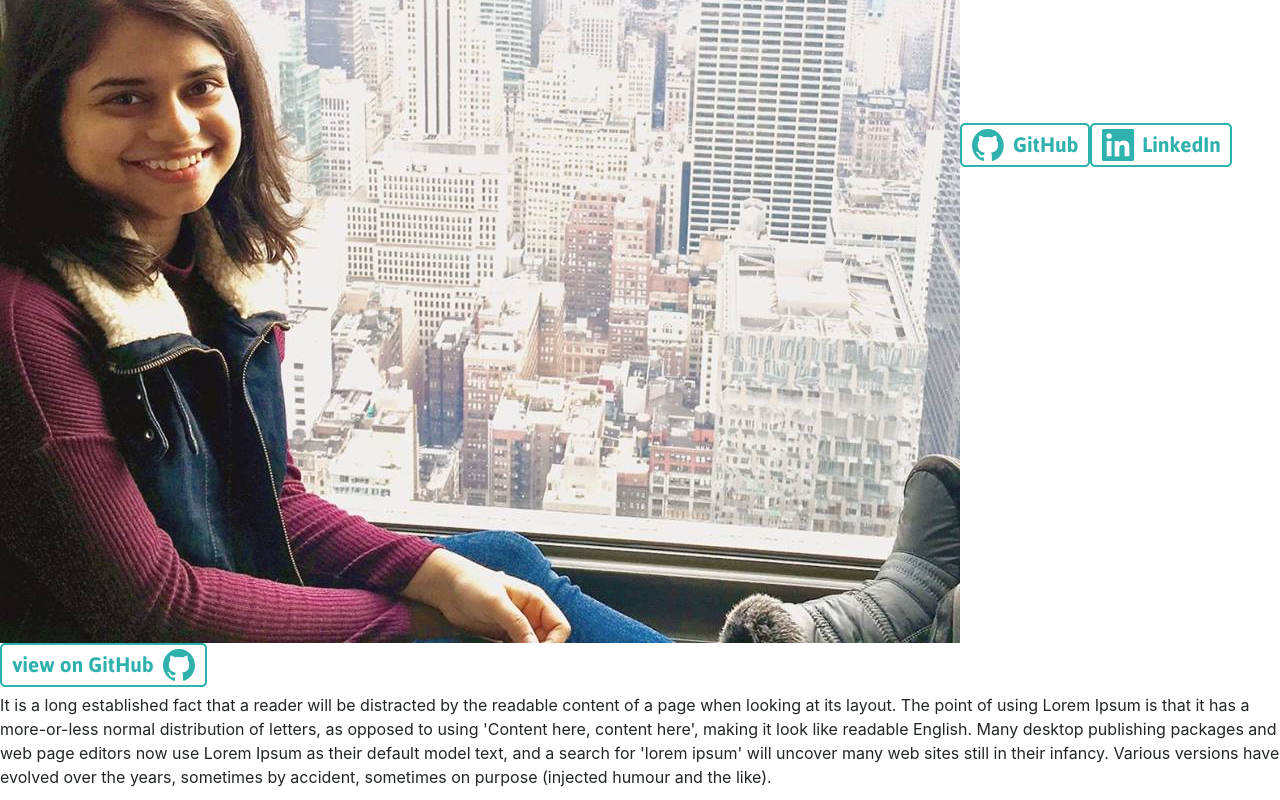
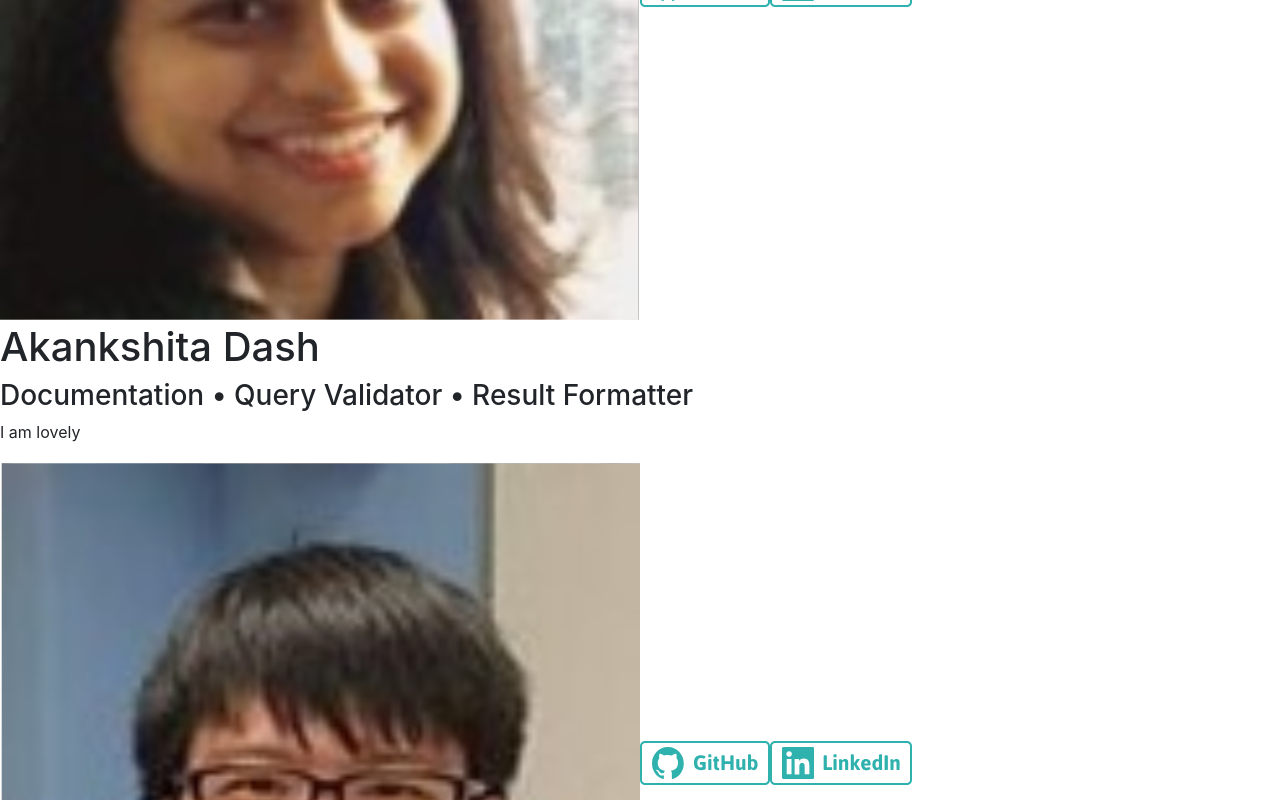
Before and after one commit to SpaXi-Team11/SpaXi, a React (Create React App) app: page /team in a window 1280 px wide. Shown: the part 1200-2000 px from the top of the page. Built offline with nearby package versions, Linux system fonts and the light colour scheme.

Commit message:
Update team profile

```diff
--- a/src/commons/components/buttons/LinkedInButton.js
+++ b/src/commons/components/buttons/LinkedInButton.js
@@ -9,6 +9,7 @@ export default class LinkedInButton extends Component {
 
   render() {
     return (
+      <a href={this.props.url} target="_blank">
         <svg width="142" height="44" viewBox="0 0 142 44" version="1.1" xmlns="http://www.w3.org/2000/svg" xmlnsXlink="http://www.w3.org/1999/xlink">
         <g id="linkedInButtonCanvas" transform="translate(-4031 -3766)">
           <g id="linkedInButton">
@@ -35,6 +36,7 @@ export default class LinkedInButton extends Component {
         <path id="linkedInButton_path3_fill" d="M 30.7857 0L 1.30363 0C 0.601674 0 0 0.6 0 1.3L 0 30.6C 0 31.4 0.601674 32 1.30363 32L 30.6854 32C 31.3874 32 31.989 31.4 31.989 30.7L 31.989 1.3C 32.0893 0.6 31.4876 0 30.7857 0ZM 9.52651 27.3L 4.71312 27.3L 4.71312 12L 9.52651 12L 9.52651 27.3ZM 7.11981 9.9C 5.61563 9.9 4.312 8.7 4.312 7.1C 4.312 5.6 5.51535 4.3 7.11981 4.3C 8.624 4.3 9.92763 5.5 9.92763 7.1C 9.92763 8.7 8.624 9.9 7.11981 9.9ZM 27.3762 27.3L 22.6631 27.3L 22.6631 19.9C 22.6631 18.1 22.6631 15.9 20.1561 15.9C 17.6491 15.9 17.3483 17.8 17.3483 19.8L 17.3483 27.4L 12.6352 27.4L 12.6352 12L 17.0474 12L 17.0474 14.1L 17.1477 14.1C 17.7494 12.9 19.3539 11.6 21.6603 11.6C 26.4737 11.6 27.3762 14.8 27.3762 18.9L 27.3762 27.3Z"/>
         </defs>
         </svg>
+      </a>
     );
   }
 }
--- a/src/scenes/team/DeveloperProfileSection.js
+++ b/src/scenes/team/DeveloperProfileSection.js
@@ -1,23 +1,22 @@
 import React, { Component } from 'react';
 
-import { DeveloperProfilePic } from 'commons/image_objects/DeveloperProfilePic';
 import GitHubButton from 'commons/components/buttons/GitHubButton';
 import LinkedInButton from 'commons/components/buttons/LinkedInButton';
-import ViewOnGitHubButton from 'commons/components/buttons/ViewOnGitHubButton';
 
 export default class DeveloperProfileSection extends Component {
-  // constructor(props) {
-  //   super(props);
-  // }
+  constructor(props) {
+    super(props);
+  }
 
   render() {
     return (
       <div>
-        <img src={DeveloperProfilePic.AKANKSHITA}/>
-        <GitHubButton url="https://www.google.com"/>
-        <LinkedInButton />
-        <ViewOnGitHubButton />
-        <p>It is a long established fact that a reader will be distracted by the readable content of a page when looking at its layout. The point of using Lorem Ipsum is that it has a more-or-less normal distribution of letters, as opposed to using 'Content here, content here', making it look like readable English. Many desktop publishing packages and web page editors now use Lorem Ipsum as their default model text, and a search for 'lorem ipsum' will uncover many web sites still in their infancy. Various versions have evolved over the years, sometimes by accident, sometimes on purpose (injected humour and the like).</p>
+        <img src={this.props.image} style={{height:'40em', width:'40em'}} />
+        { this.props.github && <GitHubButton url={this.props.github} /> }
+        { this.props.linkedin && <LinkedInButton url={this.props.linkedin} /> }
+        <h1>{this.props.name}</h1>
+        <h3>{this.props.role}</h3>
+        <p>{this.props.children}</p>
       </div>
     );
   }
--- a/src/scenes/team/TeamScene.js
+++ b/src/scenes/team/TeamScene.js
@@ -2,8 +2,11 @@ import React, { Component } from 'react';
 
 import Developers from './Developers';
 import Advisors from './Advisors';
+
 import Acknowledgement from './Acknowledgement';
-import DeveloperProfileSection from './DeveloperProfileSection'
+
+import DeveloperProfileSection from './DeveloperProfileSection';
+import { DeveloperDisplayPic } from 'commons/image_objects/DeveloperDisplayPic'; {/*temp, shld import profile pic instead*/}
 
 export default class TeamScene extends Component {
   // constructor(props) {
@@ -16,7 +19,24 @@ export default class TeamScene extends Component {
         <Developers />
         <Advisors />
         <Acknowledgement />
-        <DeveloperProfileSection /> //Shld be a container then use forloop generate each profile section
+        <DeveloperProfileSection name="Akankshita Dash" role="Documentation • Query Validator • Result Formatter" image={DeveloperDisplayPic.AKANKSHITA} github="https://github.com/akd13" linkedin="https://www.linkedin.com/in/akankshita-dash-b0a0b1115">
+          I am lovely
+        </DeveloperProfileSection>
+        <DeveloperProfileSection name="Marcus Ng Wen Jian" role="Query Validator • Quality Assurer" image={DeveloperDisplayPic.MARCUS} github="https://github.com/marcusngwj" linkedin="https://www.linkedin.com/in/marcusngwenjian">
+          Hellow world
+        </DeveloperProfileSection>
+        <DeveloperProfileSection name="Chua Ping Chan" role="Parser • Query Optimiser" image={DeveloperDisplayPic.PING_CHAN} github="https://github.com/ChuaPingChan" linkedin="https://www.linkedin.com/in/ping-chan-chua">
+          I am God
+        </DeveloperProfileSection>
+        <DeveloperProfileSection name="Lau Wen Hao" role="Query Evaluator • Software Architect" image={DeveloperDisplayPic.WEN_HAO} github="https://github.com/wenhaohaoo">
+          I stay in King Edward
+        </DeveloperProfileSection>
+        <DeveloperProfileSection name="Zhang Ying" role="Design Extractor • Knowledge Base" image={DeveloperDisplayPic.ZHANG_YING} github="https://github.com/Zing1996">
+          Knowledge is key
+        </DeveloperProfileSection>
+        <DeveloperProfileSection name="Zhuang Lei" role="Documentation" image={DeveloperDisplayPic.ZHUANG_LEI} github="https://github.com/zl1993" linkedin="https://www.linkedin.com/in/lei-zhuang-1033a211b">
+          I love Japan
+        </DeveloperProfileSection>
       </div>
     );
   }
```
Also changed, not shown: src/commons/components/buttons/ViewOnGitHubButton.js. Lines whose indentation alone changed are shown as unchanged.
